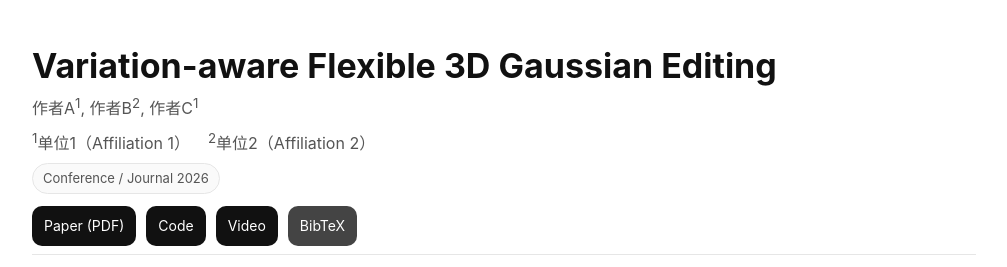
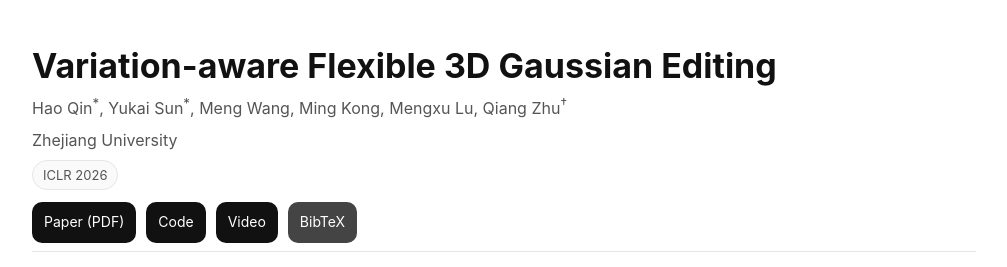
Before and after one commit to qinbaigao/VF-Editor-project-page, a plain HTML site: page index.html in a window 1280 px wide. Shown: the top 267 px of the page, without its empty margins (136-1143 px from the left). Drawn offline with Linux system fonts and the light colour scheme.

Commit message:
Update author

```diff
--- a/index.html
+++ b/index.html
@@ -15,16 +15,15 @@
       <h1 class="title">Variation-aware Flexible 3D Gaussian Editing</h1>
 
       <p class="authors">
-        作者A<sup>1</sup>, 作者B<sup>2</sup>, 作者C<sup>1</sup>
+        Hao Qin<sup>*</sup>, Yukai Sun<sup>*</sup>, Meng Wang, Ming Kong, Mengxu Lu, Qiang Zhu<sup>†</sup>
       </p>
 
       <p class="affiliations">
-        <sup>1</sup>单位1（Affiliation 1） &nbsp;&nbsp;
-        <sup>2</sup>单位2（Affiliation 2）
+        Zhejiang University
       </p>
 
       <p class="venue">
-        <span class="badge">Conference / Journal 2026</span>
+        <span class="badge">ICLR 2026</span>
       </p>
 
       <!-- Buttons -->
```
